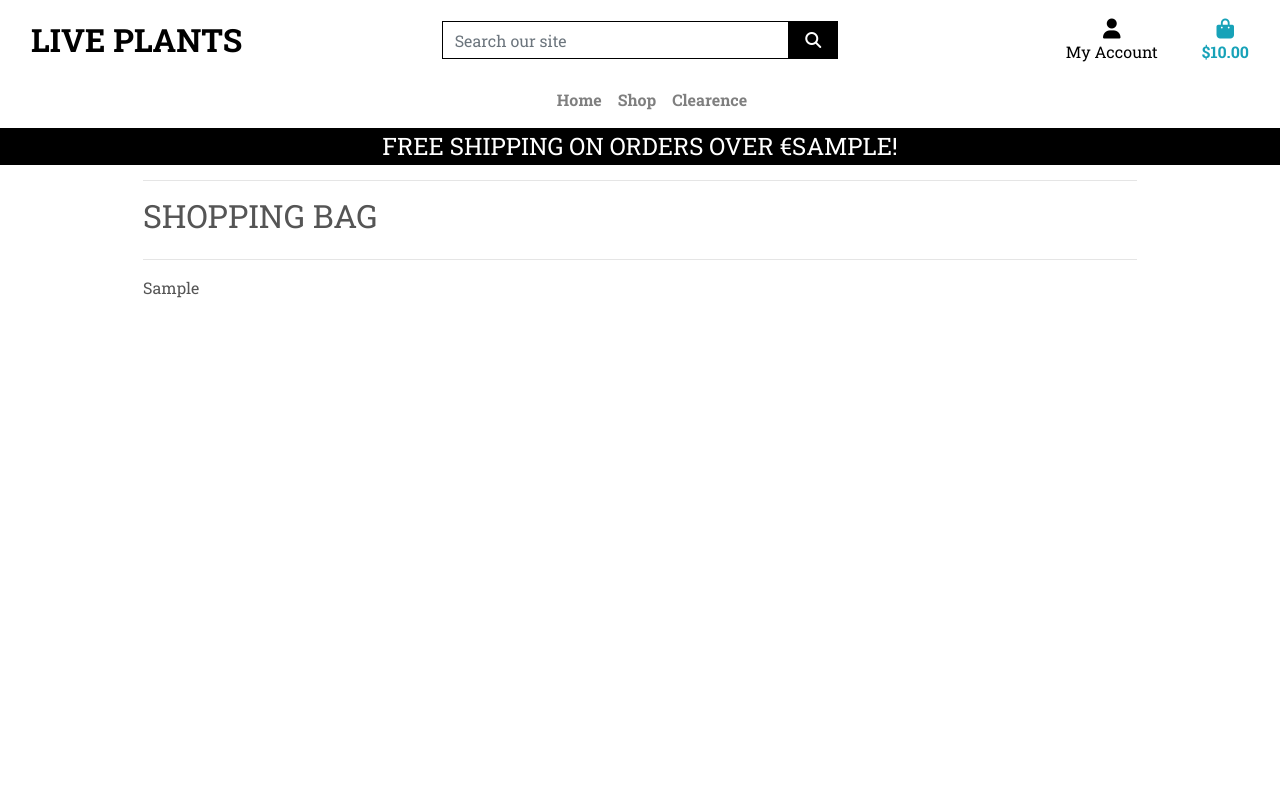
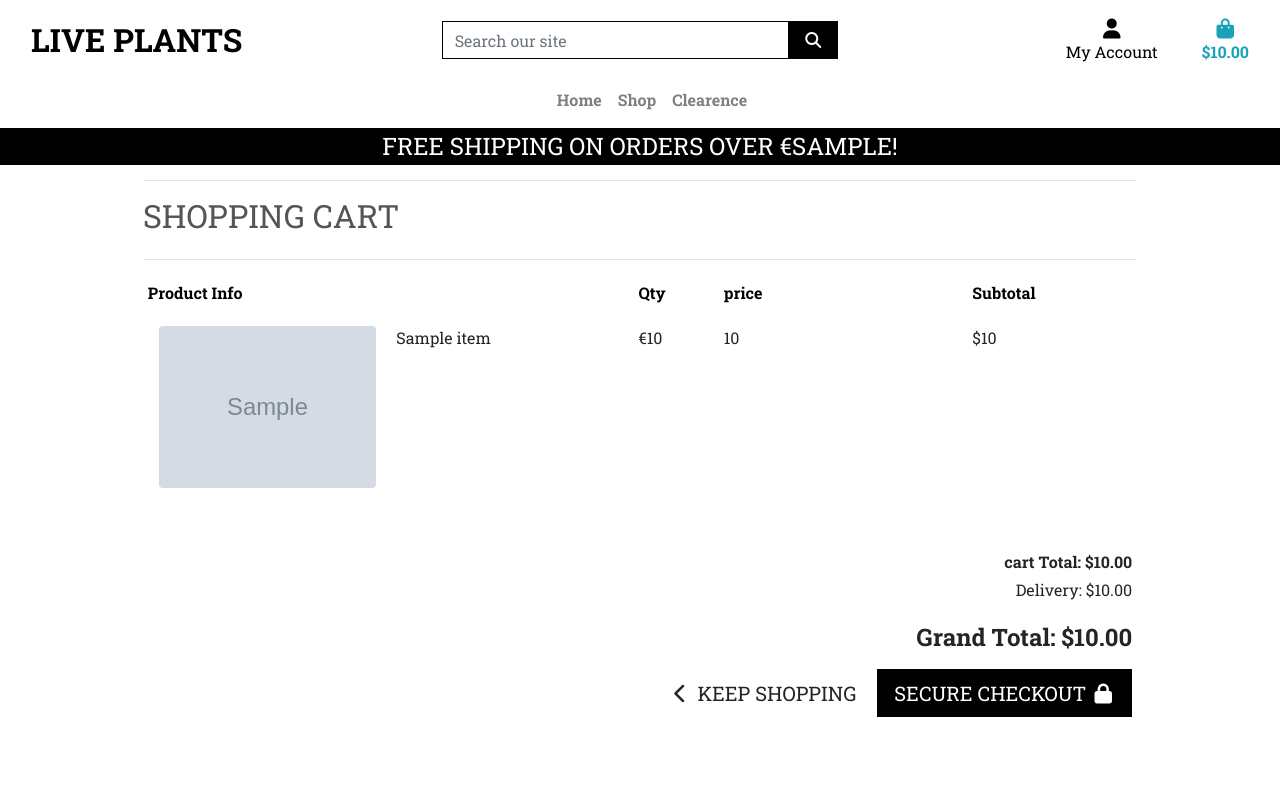
Before and after one commit to MinuMThomas/LivePlants, a Django app: template cart/templates/cart/cart.html in a window 1280 px wide. Run offline with Django 3.2, Linux system fonts and the light colour scheme; the template is opened without the code that fills it: most values are stand-ins (such as "Sample title", 1, 10 or a date in 2020); grey boxes marked "Sample" are stand-in pictures; some libraries are stand-ins or nearby versions.

Commit message:
Shopping cart html template updated.

```diff
--- a/cart/templates/cart/cart.html
+++ b/cart/templates/cart/cart.html
@@ -15,7 +15,7 @@
         <div class="row">
             <div class="col">
                 <hr>
-                <h2 class="logo-font mb-4">Shopping Bag</h2>
+                <h2 class="logo-font mb-4">Shopping cart</h2>
                 <hr>
             </div>
         </div>
@@ -24,10 +24,68 @@
             <div class="col">
                 {% if cart_items %}
                     <div class="table-responsive rounded">
-                        {{ cart_items }}
+                        <table class="table table-sm table-borderless">
+                            <thead class="text-black">
+                                <tr>
+                                    <th scope="col">Product Info</th>
+                                    <th scope="col"></th>
+                                    <th scope="col">Qty</th>
+                                    <th scope="col">price</th>
+                                    <th scope="col">Subtotal</th>
+                                </tr>
+                            </thead>
+
+                            {% for item in cart_items %}
+                                <tr>
+                                    <td class="p-3 w-25">
+                                        <img class="img-fluid rounded" src="{{ item.item.image.url }}">
+                                    </td>
+                                    <td class="py-3">
+                                        <p class="my-0">{{ item.item.name }}</p>
+                                    </td>
+                                    <td class="py-3">
+                                        <p class="my-0">€{{ item.item.price }}</p>
+                                    </td>
+                                    <td class="py-3 w-25">
+                                        <p class="my-0">{{ item.quantity }}</p>
+                                    </td>
+                                    <td class="py-3">
+                                        <p class="my-0">${{ item.item.price }}</p>
+                                    </td>
+                                </tr>
+                            {% endfor %}
+                            <tr>
+                                <td colspan="5" class="pt-5 text-right">
+                                    <h6><strong>cart Total: ${{ total|floatformat:2 }}</strong></h6>
+                                    <h6>Delivery: ${{ delivery|floatformat:2 }}</h6>
+                                    <h4 class="mt-4"><strong>Grand Total: ${{ grand_total|floatformat:2 }}</strong></h4>
+                                    {% if free_delivery_delta > 0 %}
+                                        <p class="mb-1 text-danger">
+                                            You could get free delivery by spending just <strong>${{ free_delivery_delta }}</strong> more!
+                                        </p>
+                                    {% endif %}
+                                </td>
+                            </tr>
+                            <tr>
+                                <td colspan="5" class="text-right">
+                                    <a href="{% url 'items' %}" class="btn btn-outline-black rounded-0 btn-lg">
+                                        <span class="icon">
+                                            <i class="fas fa-chevron-left"></i>
+                                        </span>
+                                        <span class="text-uppercase">Keep Shopping</span>
+                                    </a>
+                                    <a href="" class="btn btn-black rounded-0 btn-lg">
+                                        <span class="text-uppercase">Secure Checkout</span>
+                                        <span class="icon">
+                                            <i class="fas fa-lock"></i>
+                                        </span>
+                                    </a>
+                                </td>
+                            </tr>
+                        </table>
                     </div>
                 {% else %}
-                    <p class="lead mb-5">Your cart is empty.</p>
+                    <p class="lead mb-5">Your shopping cart is empty.</p>
                     <a href="{% url 'items' %}" class="btn btn-outline-black rounded-0 btn-lg">
                         <span class="icon">
                             <i class="fas fa-chevron-left"></i>
```
Also changed, not shown: 1 other file.
